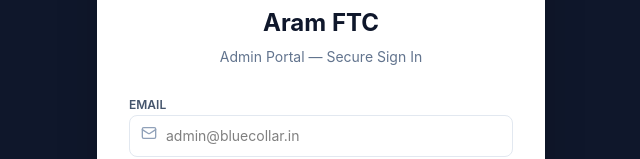
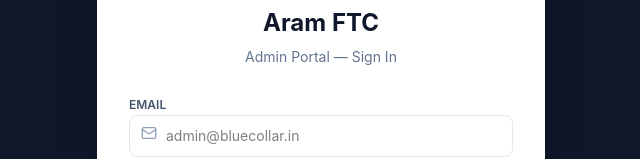
Before and after one commit to aramdev2026-coder/Hire-Blue, a React (Vite) app in the folder admin_portal/: page / in a window 1280 px wide. Shown: the part 259-418 px from the top of the page, without its empty margins (319-959 px from the left). Built offline with nearby package versions, Linux system fonts and the light colour scheme; no server answers.

Commit message:
Small changes in UI of login cards to test netlify contributors coun

```diff
--- a/admin_portal/src/components/Login.jsx
+++ b/admin_portal/src/components/Login.jsx
@@ -30,7 +30,7 @@ export default function Login({ onLoginSuccess }) {
             <Lock className="w-8 h-8 text-emerald-600" />
           </div>
           <h1 className="text-2xl font-bold text-slate-900">Aram FTC</h1>
-          <p className="text-sm text-slate-500">Admin Portal — Secure Sign In</p>
+          <p className="text-sm text-slate-500">Admin Portal — Sign In</p>
         </div>
 
         {error && (
```
Also changed, not shown: 1 other file (tests, documents, lock files or other folders).
